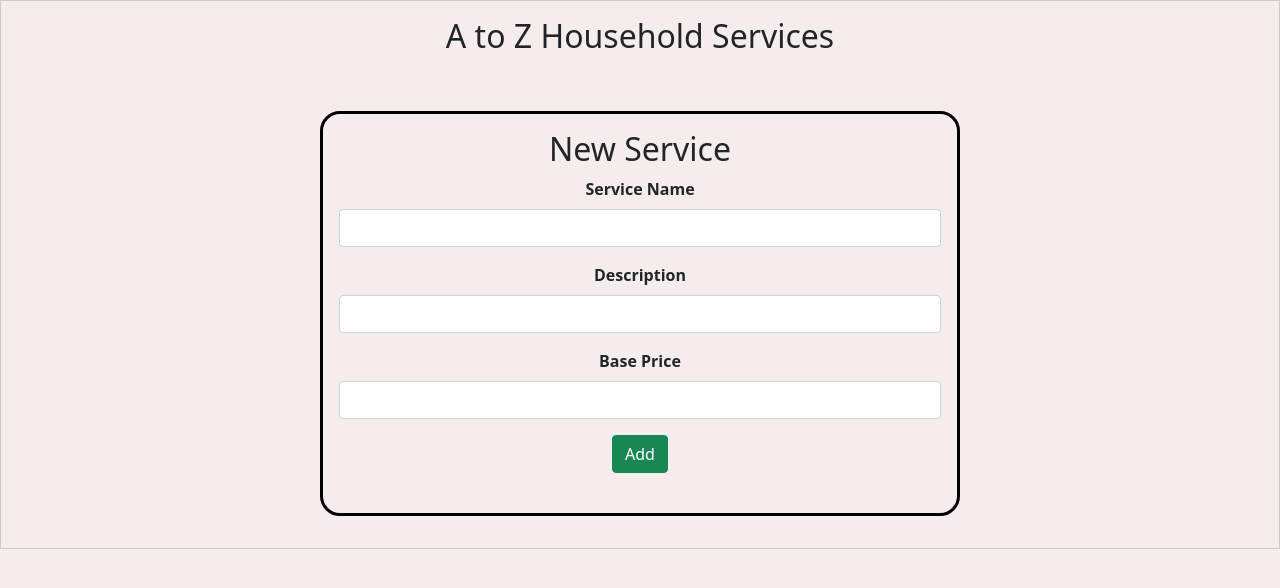
After one commit to Tusharisme/mad_1_Project, a Flask app: page /service in a window 1280 px wide. The commit adds this page. Shown: the top 588 px of the page. Run offline with Flask 3, Linux system fonts and the light colour scheme.

Commit message:
added jinja templates and some routes

```diff
--- a/app.py
+++ b/app.py
@@ -8,6 +8,7 @@ app = None  # initially None
 def init_app():
     service_app = Flask(__name__)  # Flask app initialization
     service_app.debug = True  # Enable debug mode
+    service_app.secret_key = "mynameistushar"
     service_app.config["SQLALCHEMY_DATABASE_URI"] = (
         "sqlite:///service.sqlite3"  # Database config
     )
--- a/backend/controller.py
+++ b/backend/controller.py
@@ -1,5 +1,6 @@
 from flask import Flask, render_template, request
 from flask import current_app as app  # Alias for current running app
+from flask import redirect, url_for, session
 
 from backend.models import *
 import datetime
@@ -12,18 +13,42 @@ def home():
 
 @app.route("/login", methods=["GET", "POST"])
 def user_login():
+    # Check if user is already logged in as admin
+    if "username" in session:
+        usr = Customer.query.filter_by(username=session["username"]).first()
+        if usr and usr.role == 0:  # If admin is logged in
+            services = fetch_all_services()
+            professionals = fetch_all_professional()
+            return render_template(
+                "admin_dashboard.html",
+                admin=usr.username,
+                services=services,
+                professionals=professionals,
+            )
+
     if request.method == "POST":
         email = request.form.get("email")
         password = request.form.get("pwd")
-        usr = Customer.query.filter_by(
+        usr = Customer.query.filter_by(email=email, password=password).first()
+        usr1 = Service_Professional.query.filter_by(
             email=email, password=password
-        ).first()  # Get existig user matched
-        if usr and usr.role == 0:
-            return render_template("admin_dashboard.html", admin=usr.username)
-        elif usr and usr.role != 0:
-            return render_template("customer_dashboard.html")
+        ).first()
+
+        if usr and usr.role == 0:  # Admin login
+            session["username"] = usr.username  # Store admin username in session
+            services = fetch_all_services()  # Fetch services
+            return render_template(
+                "admin_dashboard.html", admin=usr.username, services=services
+            )
+        elif usr and usr.role != 0:  # Normal customer login
+            return render_template("customer_dashboard.html", customer=usr.username)
+        elif not usr and usr1:  # Service professional login
+            return render_template(
+                "professional_dashboard.html", professional=usr1.username
+            )
         else:
-            return render_template("login.html", msg="Inavlid Credentials")
+            return render_template("login.html", msg="Invalid Credentials")
+
     return render_template("login.html", msg="")
 
 
@@ -52,7 +77,7 @@ def user_signup():
     return render_template("signup.html")
 
 
-@app.route("/register", methods=["GET", "POST"])
+@app.route("/register", methods=["GET", "POST"])  # for the professional
 def prof_register():
     if request.method == "POST":
         uname = request.form.get("uname")
@@ -60,7 +85,101 @@ def prof_register():
         fullname = request.form.get("full_name")
         email = request.form.get("email")
         experience = request.form.get("experience")
-        formFileSm = request.form.get("formFileSm")
+        formFileSm = request.files.get("formFileSm")
         address = request.form.get("address")
         pin_code = request.form.get("pin_code")
-    return render_template("signup.html")
+        usr = Service_Professional.query.filter_by(email=email).first()
+        if not usr:
+            new_usr = Service_Professional(
+                username=uname,
+                password=password,
+                name=fullname,
+                email=email,
+                address=address,
+                experience=experience,
+                document=formFileSm,
+                pin_code=pin_code,
+            )
+            db.session.add(new_usr)
+            db.session.commit()
+            return render_template("login.html")
+        else:
+            return render_template(
+                "professional_dashboard.html", professional=usr.username
+            )
+    return render_template("service_prof.html")
+
+
+@app.route("/service", methods=["GET", "POST"])
+def service_register():
+    if request.method == "POST":
+        name = request.form.get("service_name")
+        description = request.form.get("description")
+        price = request.form.get("base_price")
+
+        # Directly create and add the new service without checking for duplicates
+        new_service = Service(
+            name=name,
+            description=description,
+            price=price,
+        )
+        db.session.add(new_service)
+        db.session.commit()
+
+        # Fetch updated service list
+        updated_services = fetch_all_services()
+
+        # Assuming the admin username is stored in the session after login
+        admin_username = session.get("username")
+
+        # Directly render admin_dashboard.html with updated services and admin details
+        return render_template(
+            "admin_dashboard.html", admin=admin_username, services=updated_services
+        )
+
+    return render_template("service.html", msg="")
+
+
+def fetch_all_services():
+    services = Service.query.all()
+    service_list = {}
+    for service in services:
+        if service.id not in service_list.keys():
+            service_list[service.id] = [service.name, service.price]
+    return service_list
+
+
+@app.route("/service/<int:service_id>", methods=["GET"])
+def service_details(service_id):
+    # Fetch the service details using the provided service ID
+    service = Service.query.get(service_id)
+
+    if service:
+        return render_template("service_details.html", service=service)
+    else:
+        # If the service does not exist, return an error or redirect
+        return "Service not found", 404
+
+
+def fetch_all_professional():
+    professionals = Service_Professional.query.all()
+    professional_list = {}
+    for professional in professionals:
+        if professional.id not in professional_list.keys():
+            professional_list[professional.id] = [
+                professional.name,
+                professional.experience,
+            ]
+    return professional_list
+
+
+@app.route("/professional/<int:professional_id>", methods=["GET"])
+def professional_details(professional_id):
+    # Fetch the service details using the provided service ID
+    professional = Service_Professional.query.get(professional_id)
+
+    if professional:
+        return render_template("professional_details.html", professional=professional)
+    else:
+        # If the service does not exist, return an error or redirect
+        return "Service not found", 404
--- /dev/null
+++ b/templates/service.html
@@ -0,0 +1,48 @@
+<!DOCTYPE html>
+<html lang="en">
+
+<head>
+    <meta charset="UTF-8" />
+    <meta name="viewport" content="width=device-width, initial-scale=1.0" />
+    <link rel="stylesheet" href="/static/style.css" />
+    <link href="https://cdn.jsdelivr.net/npm/bootstrap@5.0.2/dist/css/bootstrap.min.css" rel="stylesheet"
+        integrity="sha384-EVSTQN3/azprG1Anm3QDgpJLIm9Nao0Yz1ztcQTwFspd3yD65VohhpuuCOmLASjC" crossorigin="anonymous" />
+    <title>Service Page</title>
+</head>
+
+<body>
+    <div id="container">
+        <div class="header-section text-center">
+            <h3>A to Z Household Services</h3>
+        </div>
+        <div id="panel">
+            <div id="input-form">
+                <h2>New Service </h2>
+                <form action="/service" method="POST">
+                    <div class="mb-3">
+                        <label for="service_name" class="form-label"><b> Service Name </b></label>
+                        <input type="text" class="form-control" name="service_name" id="service_name"
+                            aria-describedby="emailHelp" />
+                    </div>
+                    <div class="mb-3">
+                        <label for="description" class="form-label"><b>Description</b></label>
+                        <input type="text" name="description" class="form-control" id="description" />
+                    </div>
+                    <div class="mb-3">
+                        <label for="base_price" class="form-label"><b>Base Price</b></label>
+                        <input type="text" class="form-control" name="base_price" id="base_price" />
+                    </div>
+                    {% if msg %}
+                    <div class="alert alert-danger" role="alert">
+                        <b>{{msg}}</b>
+                    </div>
+                    {% endif %}
+                    <button type="submit" class="btn btn-success">Add</button><br /><br />
+
+                </form>
+            </div>
+        </div>
+    </div>
+</body>
+
+</html>
```
Also changed, not shown: backend/models.py (+3 -9 lines), templates/admin_dashboard.html (+35 -59 lines), templates/professional_dashboard.html (+6 -11 lines), templates/professional_details.html (added, +29 -0 lines), templates/service_details.html (added, +30 -0 lines), instance/service.sqlite3, 1 other file.
